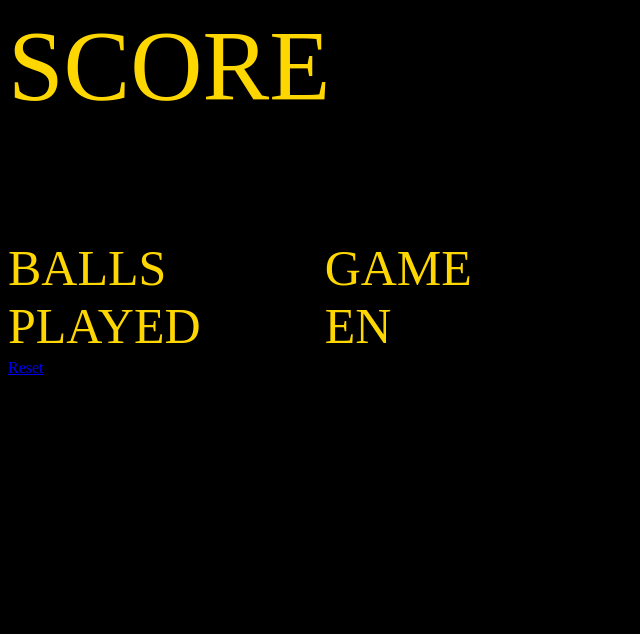
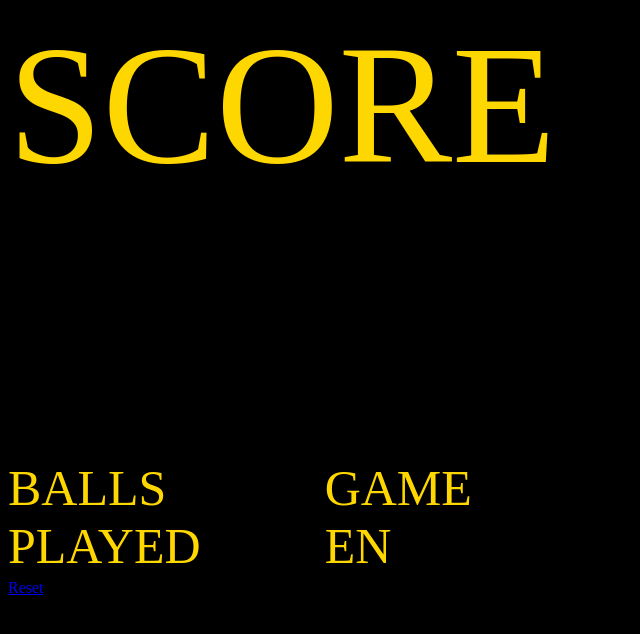
Before and after one commit to khensler/skeeball, a plain HTML site: page data/index.html in a window 1280 px wide. Shown: the whole page, without its empty margins (0-640 px from the left). Drawn offline with nearby package versions, Linux system fonts and the light colour scheme.

Commit message:
html+css

```diff
--- a/data/index.html
+++ b/data/index.html
@@ -54,8 +54,8 @@
         <style>
             .score_div{
                 padding: 0.5em;
-                height: 100px;
-                width: 300px;
+                height: 240px;
+                width: 580px;
             }
 
             .ball_div{
@@ -71,7 +71,7 @@
 
             .game_text{
                 color: gold;
-                font-size: 100px;
+                font-size: 170px;
             }
             .ball_text{
                 color: gold;
@@ -79,12 +79,17 @@
                 display: inline-block;
                 vertical-align: top;
             }
+            .game_view{
+                height: 100vh;
+                width: 100vw;
+            }
         </style>
     </head>
     <body onload="startConnect()">
         <script src="//ajax.googleapis.com/ajax/libs/jquery/2.0.2/jquery.min.js"></script>
         <script src="//ajax.googleapis.com/ajax/libs/jqueryui/1.10.3/jquery-ui.min.js"></script>
         <script src="sevenSeg.js"></script>
+        <div id="view_port" class="game_view">
             <div id="text_score" class="game_text">SCORE</div>
             <div id="seven_score" class="score_div"></div>
             <div id="ball" class="ball_text">BALLS<br>PLAYED</div>
@@ -93,5 +98,6 @@
             <div id="seven_game" class="ball_div"></div>
             <br>
             <a href='/reset'>Reset</a>
+        </div>
     </body>
 </html>
```
Lines whose indentation alone changed are shown as unchanged.
